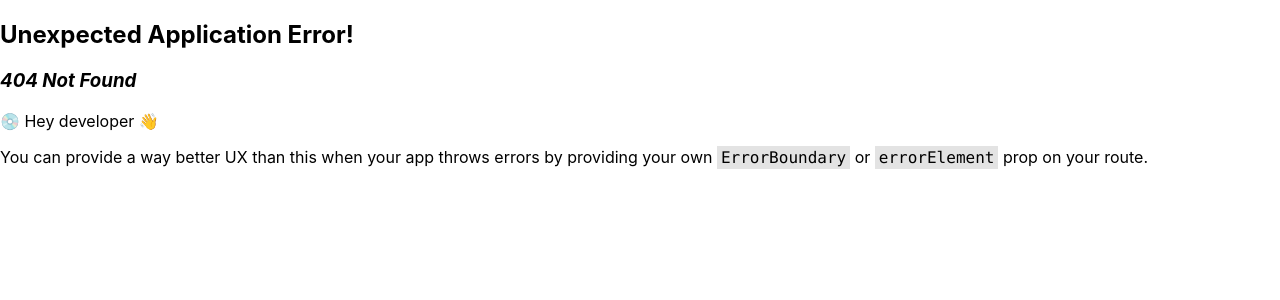
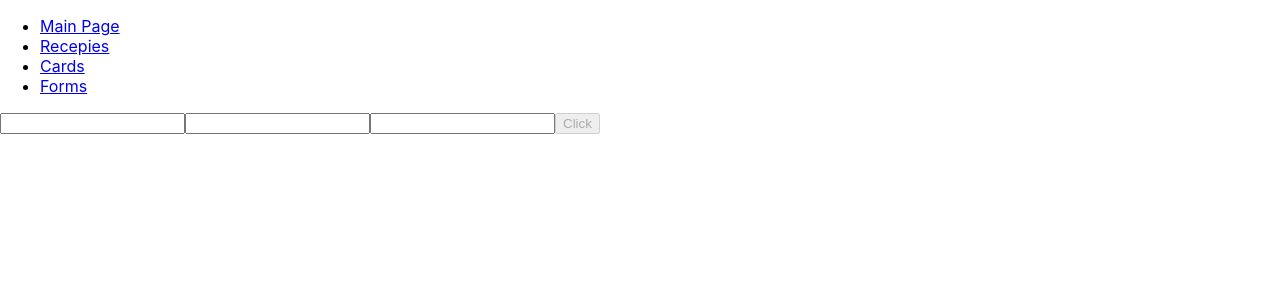
Before and after one commit to Olegogonovskyi/js_2024_ogonowskyi, a React (Create React App) app: page /form in a window 1280 px wide. Before the commit this address had no page. Shown: the top 300 px of the page. Built offline with nearby package versions, Linux system fonts and the light colour scheme.

Commit message:
train_1_4: play with useForms

```diff
--- a/package.json
+++ b/package.json
@@ -20,7 +20,8 @@
     "react-scripts": "5.0.1",
     "sort": "^0.0.3",
     "typescript": "^4.9.5",
-    "web-vitals": "^2.1.4"
+    "web-vitals": "^2.1.4",
+    "react-hook-form": "^7.51.4"
   },
   "scripts": {
     "start": "react-scripts start",
--- /dev/null
+++ b/src/Components/Form Component/Formcomp.tsx
@@ -0,0 +1,57 @@
+import React, {FC} from 'react';
+import {useForm} from "react-hook-form";
+import {IButtonFormone} from "../../models/IButtonFormone";
+
+const Formcomp: FC = () => {
+        const {
+            register, handleSubmit, formState: {
+                errors, isValid
+            }
+        } = useForm<IButtonFormone>({mode: "all"})
+
+        const buttonFormOne = (formInfo: IButtonFormone) => {
+            console.log(formInfo)
+        }
+
+        return (
+            <div>
+                <form onSubmit={handleSubmit(buttonFormOne)}>
+                    <label>
+                        <input type="text" {...register('username', {
+                            required: true,
+                            minLength: {value: 2, message: 'username must be longer then 1 symbol'},
+                            maxLength: {value: 20, message: 'username must be shorter then 20 symbols'}
+                        })}/>
+                        {/*{errors.username && <h3>{errors.username.message} </h3>}*/}
+                    </label>
+                    <label>
+                        <input type="text" {...register('password', {
+                            required: true,
+                            minLength: {value: 4, message: 'password must be longer then 4 symbols'},
+                            maxLength: {value: 10, message: 'password must be longer then 10 symbols'}
+                        })}/>
+                        {/*{errors.password && <h3>{errors.password.message} </h3>}*/}
+                    </label>
+                    <label>
+                        <input type="number" {...register('age', {
+                            required: true,
+                            valueAsNumber: true,
+                            min: {value: 18, message: 'piece of shit go avay!!!'},
+                            max: {value: 125, message: 'I think you are already dead'}
+                        })}/>
+                        {/*{errors.age && <h3>{errors.age.message} </h3>}*/}
+                    </label>
+
+                    <button disabled={!isValid}>Click</button>
+
+                    {errors.username && <h3>{errors.username.message} </h3>}
+                    {errors.password && <h3>{errors.password.message} </h3>}
+                    {errors.age && <h3>{errors.age.message} </h3>}
+                </form>
+
+            </div>
+        );
+    }
+;
+
+export default Formcomp;
--- a/src/Pages/Mainpage.tsx
+++ b/src/Pages/Mainpage.tsx
@@ -9,6 +9,7 @@ const Mainpage: FC = () => {
                 <li><Link to={'/'}>Main Page</Link></li>
                 <li><Link to={'/recepies'}>Recepies</Link></li>
                 <li><Link to={'/cards'}>Cards</Link></li>
+                <li><Link to={'/form'}>Forms</Link></li>
             </ul>
 
             <Outlet/>
--- a/src/index.tsx
+++ b/src/index.tsx
@@ -7,6 +7,7 @@ import {createBrowserRouter, RouterProvider} from "react-router-dom";
 import Mainpage from "./Pages/Mainpage";
 import RecepiesPage from "./Pages/Recepies_page";
 import CardsPage from "./Pages/Cards_page";
+import Formcomp from "./Components/Form Component/Formcomp";
 
 const root = ReactDOM.createRoot(
   document.getElementById('root') as HTMLElement
@@ -24,6 +25,10 @@ const routes = createBrowserRouter([
             {
                 path: '/cards',
                 element: <CardsPage/>
+            },
+            {
+                path: '/form',
+                element: <Formcomp/>
             }
         ]
     }
--- /dev/null
+++ b/src/models/IButtonFormone.tsx
@@ -0,0 +1,5 @@
+export interface IButtonFormone {
+    username: string,
+    password: string,
+    age: number
+}
```
Also changed, not shown: src/Pages/FormOnePage.tsx (added, +12 -0 lines), 1 other file (tests, documents, lock files or other folders).
